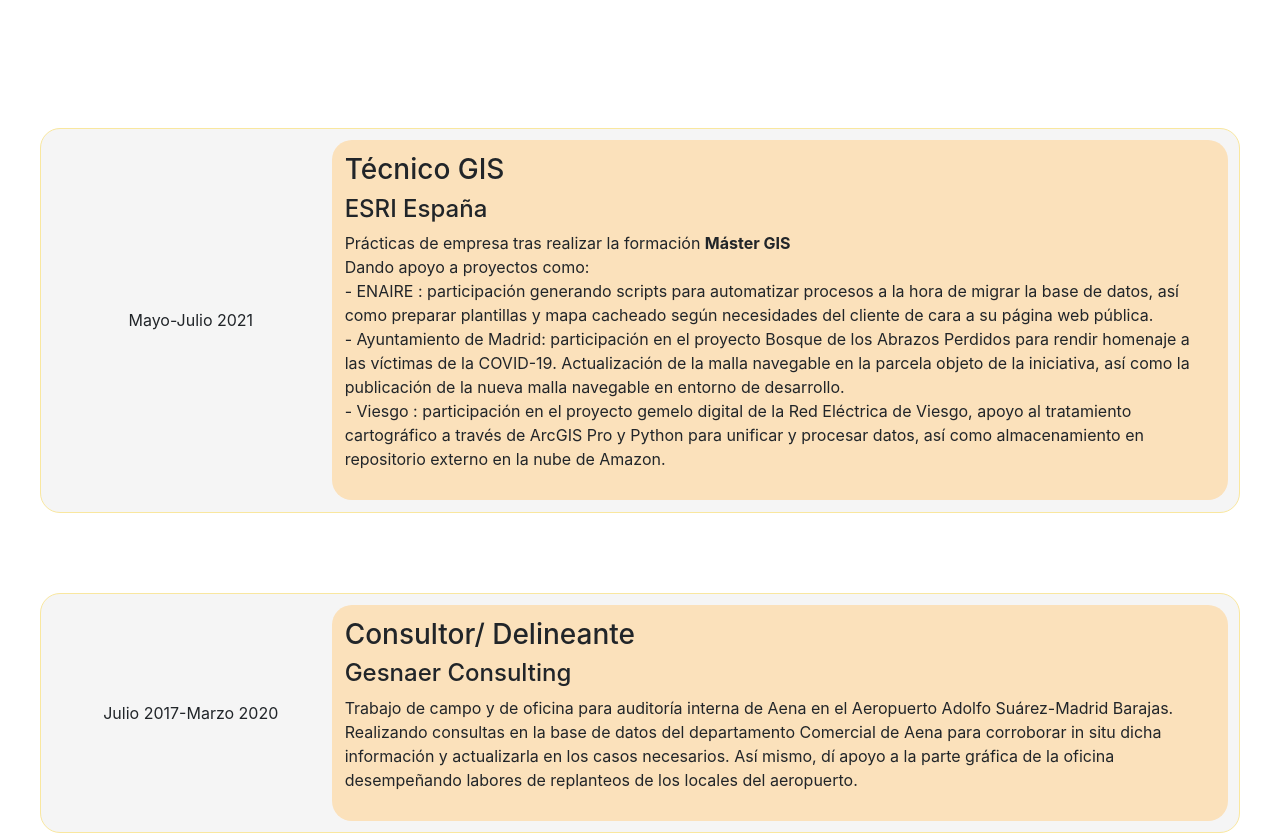
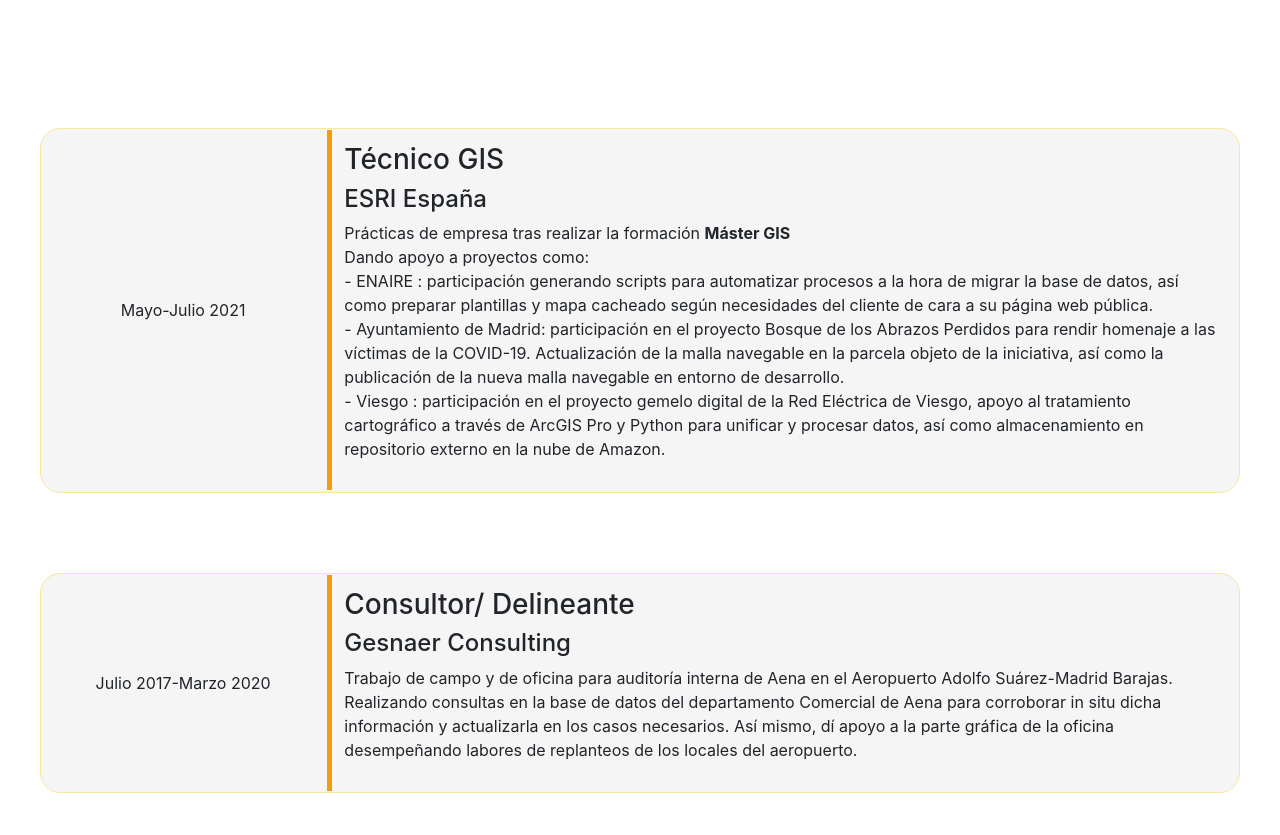
Before and after one commit to rociobastiasanchez/CV_RocioBastiaSanchez, a plain HTML site: page index.html in a window 1280 px wide. Shown: the part 1500-2335 px from the top of the page. Drawn offline with nearby package versions, Linux system fonts and the light colour scheme.

Commit message:
actualizar

```diff
--- a/cv.css
+++ b/cv.css
@@ -183,7 +183,6 @@
     justify-content: center;
     align-items: center;
     margin: 40px;
-    padding: 10px;
     background-color: rgba(245, 245, 245, 0.911);
     border-radius: 20px;
     border: 1px solid #F9E79F;
@@ -194,11 +193,11 @@
     text-align: center;
 }
 
+
 .titulo{
     margin: 0.1vw;
     padding: 1vw;
-    background-color: #fbe1bb;
-    border-radius: 20px;
+    border-left: 5px solid #F39C12;
     width: 80%;
 }
 
```
Also changed, not shown: index.html (+1 -1 lines).
